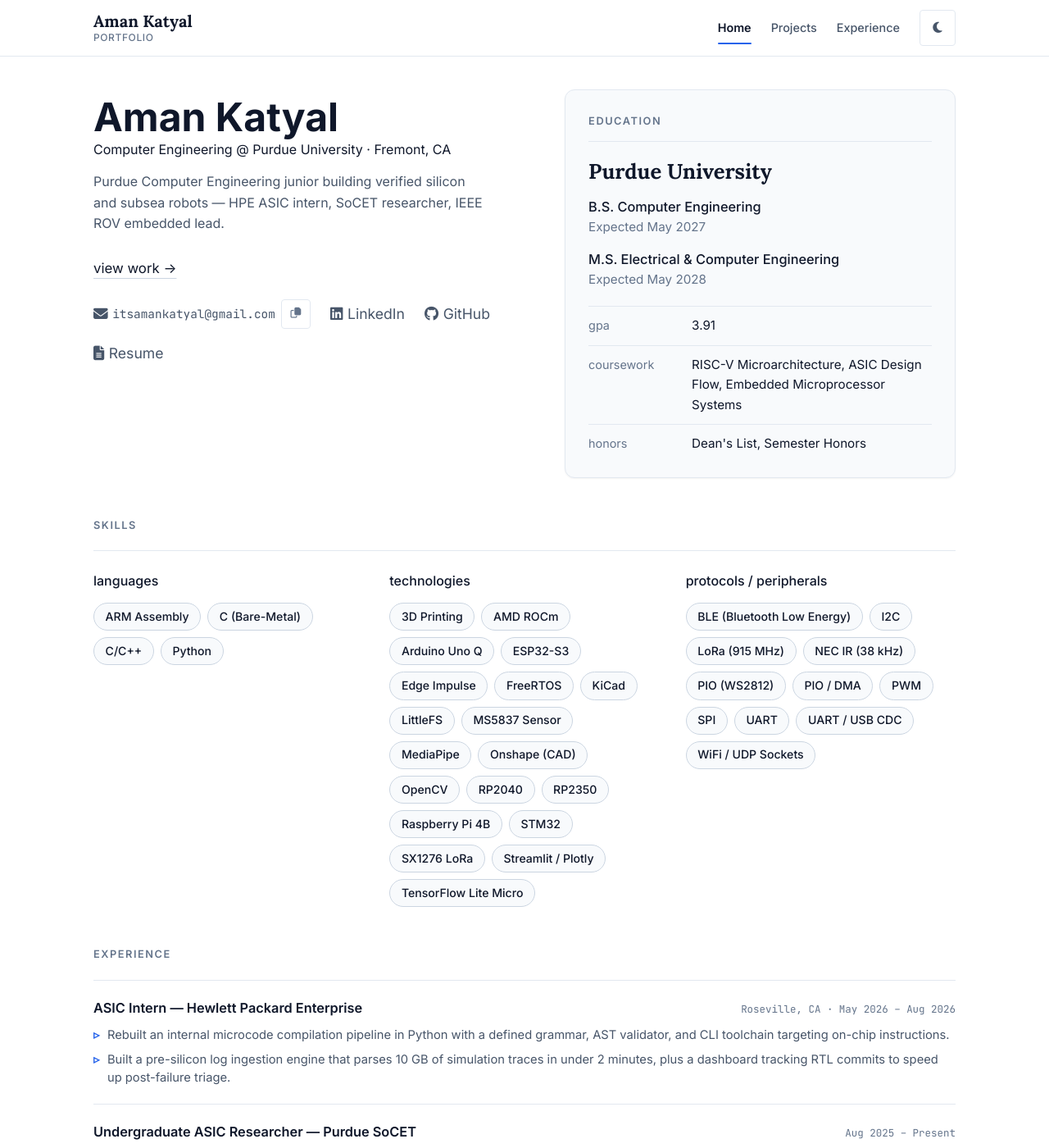
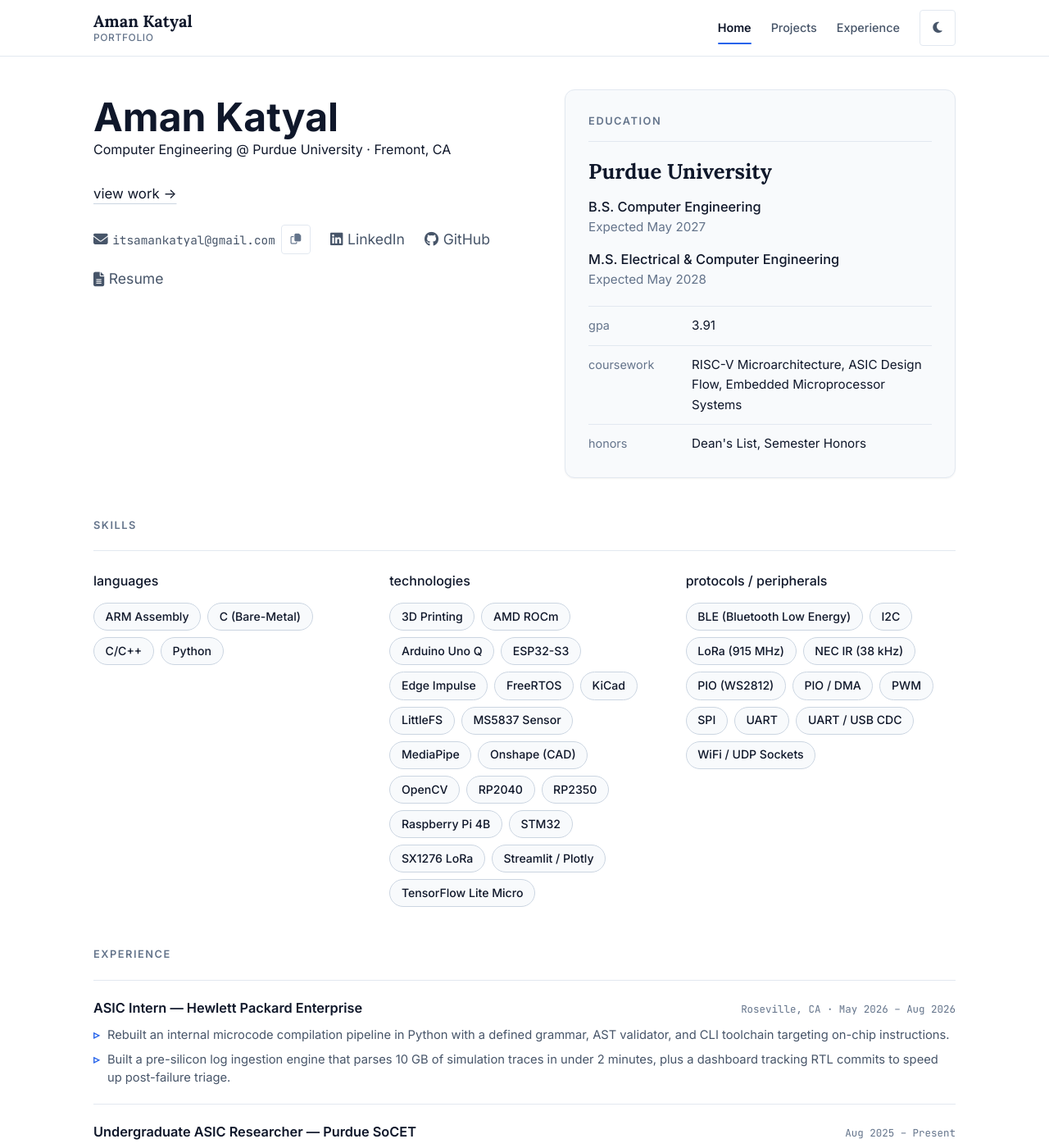
Before and after one commit to aman-katyal/aman-katyal.github.io, a Jekyll site: the page built from index.md, in a window 1280 px wide and 1400 px high. Shown: the whole window at 82% size. Built offline with Jekyll 4.4.1, drawn with Linux system fonts in a browser that asks for light colours.

Commit message:
pretty project urls; drop hero about line

```diff
--- a/_data/projects.yml
+++ b/_data/projects.yml
@@ -9,7 +9,7 @@
   role: "Embedded Firmware & Electrical"
   year: "2024 - 2025"
   github: "https://github.com/purduerov/X18-ROV-Test-Bench"
-  live: "/projects/rov-hil-testbench"
+  live: "/projects/rov-hil-testbench/"
   summary: "Surface-level Hardware-in-the-Loop carrier board for the Purdue IEEE ROV team. Mates a Raspberry Pi 4B compute module with an STM32F091 over a servo/ESC backplane, so thrusters and sensors validate topside without the vehicle in the water."
   highlights:
     - "Engineered an MCU + Pi carrier board (STM32F091, Molex-mated Raspberry Pi 4B) with servo/ESC backplane and multi-rail power for topside HIL validation."
@@ -82,7 +82,7 @@
   role: "Embedded Systems & Firmware Architecture"
   year: "2024 - 2025"
   github: "https://github.com/aman-katyal"
-  live: "/projects/rov-buoyancy-float"
+  live: "/projects/rov-buoyancy-float/"
   summary: "Autonomous subsea profiling buoyancy float engineered for automated water column data collection. Features deterministic bare-metal C firmware on RP2040, 10Hz neutral-buoyancy feedforward PID holding depth within 5 cm, 915MHz LoRa telemetry, and bsdiff differential OTA updates that cut firmware refreshes from 8 minutes to under 20 seconds."
   highlights:
     - "Architected deterministic dual-rate bare-metal C firmware on RP2040 (50Hz inner actuator loop, 10Hz outer depth control loop) replacing legacy CircuitPython scripts."
@@ -182,7 +182,7 @@
   role: "Lead Embedded Engineer"
   year: "2024 - 2025"
   github: "https://github.com/aman-katyal/harry-potter-wand-duel"
-  live: "/projects/ml-dueling"
+  live: "/projects/ml-dueling/"
 
   summary: "Real-time competitive gesture dueling system combining custom handheld wand and chest-mounted hardware. Utilizes asymmetric dual-core RP2350 architecture to run TensorFlow Lite Micro inference at 96% accuracy while maintaining a jitter-free 74Hz sensor and IR combat loop."
   highlights:
--- a/assets/css/style.scss
+++ b/assets/css/style.scss
@@ -279,14 +279,6 @@ body {
 .hero-tagline {
   text-align: left;
   margin-bottom: 0;
-}
-
-.hero-about {
-  margin-top: 0.85rem;
-  font-size: 1rem;
-  color: var(--text-secondary);
-  line-height: 1.6;
-  max-width: 48ch;
 }
 
 .hero-ctas {
--- a/index.md
+++ b/index.md
@@ -8,7 +8,6 @@ title: Aman Katyal | Portfolio
   <div class="hero-left">
     <h1 class="profile-name hero-name">Aman Katyal</h1>
     <p class="profile-tagline hero-tagline">Computer Engineering @ Purdue University · Fremont, CA</p>
-    <p class="hero-about">Purdue Computer Engineering junior building verified silicon and subsea robots — HPE ASIC intern, SoCET researcher, IEEE ROV embedded lead.</p>
 
     <div class="hero-ctas">
       <a href="#projects" class="hero-cta">view work →</a>
```
Also changed, not shown: ml-dueling.md (+1 -1 lines), rov-buoyancy-float.md (+1 -1 lines), rov-hil-testbench.md (+1 -1 lines), tests/e2e-project-viewer.test.js (+3 -3 lines).
